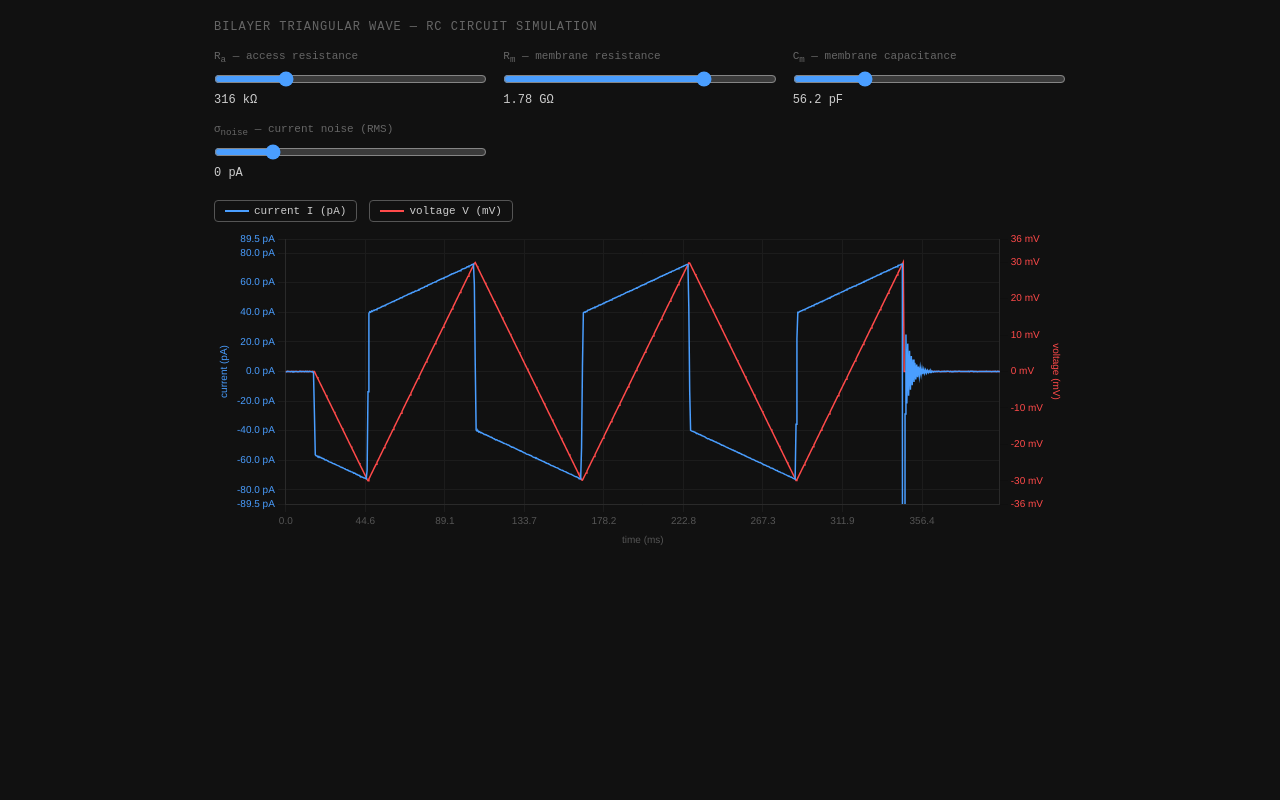
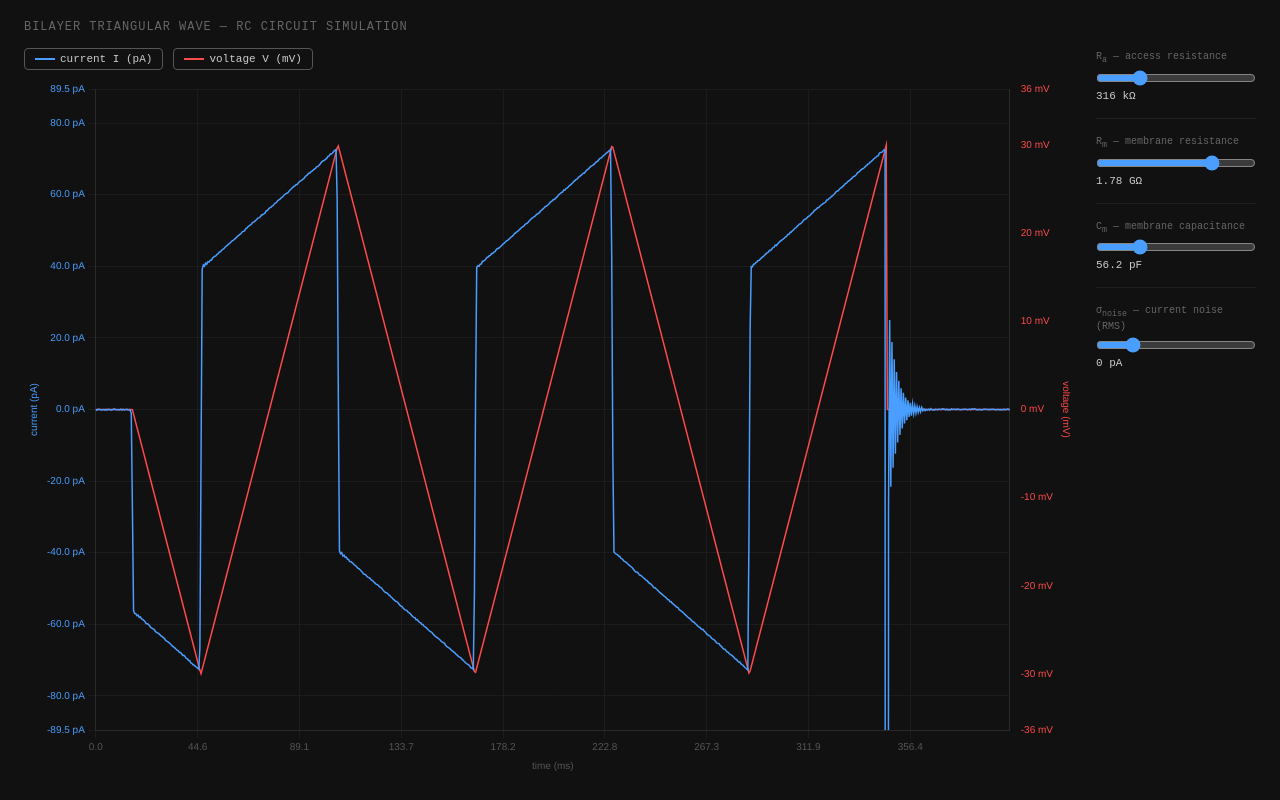
Before and after one commit to GerardCarreraCardona/bilayer_sim, a plain HTML site: page index.html in a window 1280 px wide. Drawn offline with nearby package versions, Linux system fonts and the light colour scheme.

Commit message:
Layout change

```diff
--- a/index.html
+++ b/index.html
@@ -7,55 +7,64 @@
 <style>
 *{box-sizing:border-box;margin:0;padding:0}
 html,body{background:#111111;color:#ccc;font-family:monospace;font-size:13px;height:100%}
-#wrap{padding:20px 24px 24px;max-width:900px;margin:0 auto}
-h2{color:#666;font-size:12px;font-weight:400;letter-spacing:.08em;text-transform:uppercase;margin-bottom:16px}
-.sliders{display:grid;grid-template-columns:repeat(3,1fr);gap:16px;margin-bottom:20px}
-.sl{display:flex;flex-direction:column;gap:5px}
-.sl label{color:#666;font-size:11px}
-.sl .val{color:#ccc;font-size:12px;font-weight:500}
-input[type=range]{width:100%;accent-color:#4a9eff;height:18px;cursor:pointer}
-#chart-wrap{position:relative;height:320px;width:100%}
-.legend{display:flex;gap:12px;margin-bottom:8px;font-size:11px}
+#wrap{padding:20px 24px 24px;display:flex;flex-direction:column;height:100%}
+h2{color:#666;font-size:12px;font-weight:400;letter-spacing:.08em;text-transform:uppercase;margin-bottom:14px}
+#main{display:flex;gap:20px;flex:1;min-height:0}
+#chart-col{display:flex;flex-direction:column;flex:1;min-width:0}
+#chart-wrap{position:relative;flex:1;min-height:0}
+#ctrl-col{display:flex;flex-direction:column;gap:14px;width:160px;flex-shrink:0;padding-top:2px}
+.sl{display:flex;flex-direction:column;gap:4px}
+.sl label{color:#666;font-size:10px;line-height:1.3}
+.sl .val{color:#ccc;font-size:11px;font-weight:500}
+input[type=range]{width:100%;accent-color:#4a9eff;height:16px;cursor:pointer}
+.legend{display:flex;gap:10px;margin-bottom:10px;font-size:11px}
 button.tog{background:none;border:1px solid #333;border-radius:4px;color:#888;cursor:pointer;display:flex;align-items:center;gap:5px;padding:4px 10px;font-family:monospace;font-size:11px;transition:opacity .15s,border-color .15s}
 button.tog.on{color:#ccc;border-color:#555}
 button.tog.off{opacity:.35;border-color:#2a2a2a}
-.legend i{display:inline-block;width:24px;height:2px}
+.legend i{display:inline-block;width:20px;height:2px}
 .lb{background:#4a9eff}
 .lr{background:#ff4a4a}
-@media(max-width:600px){.sliders{grid-template-columns:1fr}}
+.divider{border:none;border-top:1px solid #1e1e1e;margin:2px 0}
 </style>
 </head>
 <body>
 <div id="wrap">
   <h2>bilayer triangular wave — RC circuit simulation</h2>
-  <div class="sliders">
+  <div id="main">
+    <div id="chart-col">
+      <div class="legend">
+        <button class="tog on" id="tog-I" onclick="toggleTrace(0,'tog-I')"><i class="lb"></i>current I (pA)</button>
+        <button class="tog on" id="tog-V" onclick="toggleTrace(1,'tog-V')"><i class="lr"></i>voltage V (mV)</button>
+      </div>
+      <div id="chart-wrap">
+        <canvas id="chart" role="img" aria-label="Bilayer simulation dual-axis chart"></canvas>
+      </div>
+    </div>
+    <div id="ctrl-col">
       <div class="sl">
         <label>R<sub>a</sub> — access resistance</label>
         <input type="range" id="ra" min="0" max="100" step="1" value="25">
         <span class="val" id="ra-val">10 kΩ</span>
       </div>
+      <hr class="divider">
       <div class="sl">
         <label>R<sub>m</sub> — membrane resistance</label>
         <input type="range" id="rm" min="0" max="100" step="1" value="75">
         <span class="val" id="rm-val">10 GΩ</span>
       </div>
+      <hr class="divider">
       <div class="sl">
         <label>C<sub>m</sub> — membrane capacitance</label>
         <input type="range" id="cm" min="0" max="100" step="1" value="25">
         <span class="val" id="cm-val">100 pF</span>
       </div>
+      <hr class="divider">
       <div class="sl">
         <label>σ<sub>noise</sub> — current noise (RMS)</label>
         <input type="range" id="noise" min="0" max="100" step="1" value="20">
         <span class="val" id="noise-val">1.00 pA</span>
       </div>
     </div>
-  <div class="legend">
-    <button class="tog on" id="tog-I" onclick="toggleTrace(0,'tog-I')"><i class="lb"></i>current I (pA)</button>
-    <button class="tog on" id="tog-V" onclick="toggleTrace(1,'tog-V')"><i class="lr"></i>voltage V (mV)</button>
-  </div>
-  <div id="chart-wrap">
-    <canvas id="chart" role="img" aria-label="Bilayer simulation dual-axis chart: measured current in blue (left axis) and applied triangular voltage in red (right axis) versus time in ms"></canvas>
   </div>
 </div>
 
```
Lines whose indentation alone changed are shown as unchanged.
